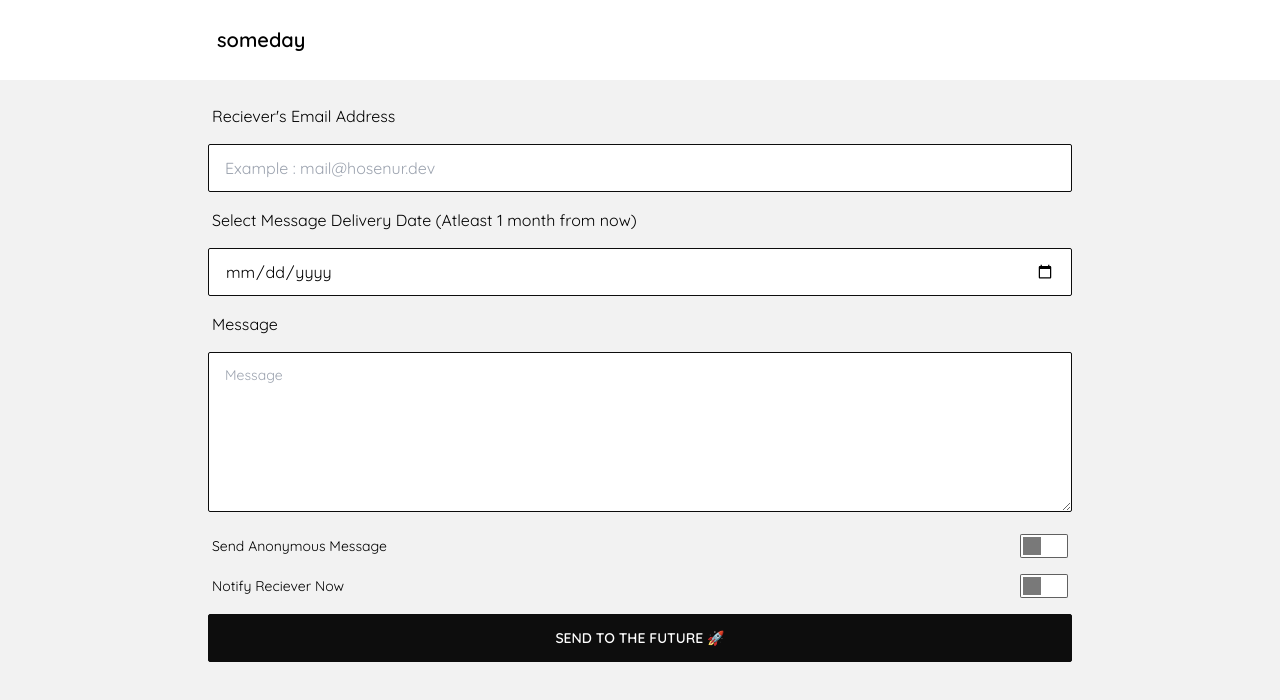
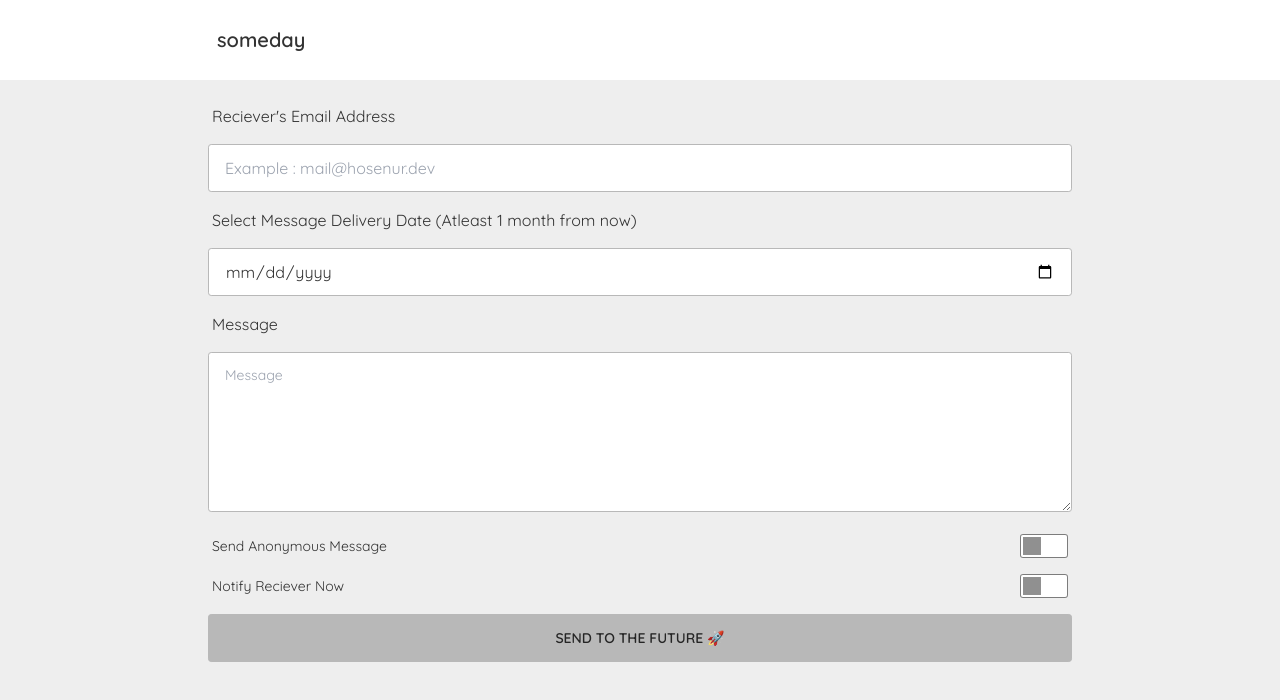
Before and after one commit to Nick777-Pixel/someday, a React (Vite) app: page /brew in a window 1280 px wide. Shown: the top 700 px of the page. Built offline with nearby package versions, Linux system fonts and the light colour scheme; no server answers.

Commit message:
Changed Theme

```diff
--- a/src/pages/Brew.tsx
+++ b/src/pages/Brew.tsx
@@ -29,7 +29,7 @@ export default function Brew() {
   };
   const handleSubmit = async () => {
     if (!message.to || !message.message || !message.date) {
-      toast.error(" Please fill all the fields!!!", {
+      toast.error("⚠️ Please Fill All The Fields", {
         position: "top-right",
         autoClose: 5000,
         hideProgressBar: false,
@@ -42,7 +42,7 @@ export default function Brew() {
       return;
     }
     if (!verifyDate()) {
-      toast.error("Date should be atleast 1 month from now", {
+      toast.error("📆 Date Should Be Atleast 1 Month From Now", {
         position: "top-right",
         autoClose: 5000,
         hideProgressBar: false,
@@ -84,6 +84,7 @@ export default function Brew() {
       <ToastContainer />
       <div className="font-quicksand max-w-4xl mx-auto p-4">
         <TextInput
+          type="email"
           label="Reciever's Email Address"
           placeholder="Example : mail@hosenur.dev"
           onChange={(e) => setMessage({ ...message, to: e.target.value })}
--- a/tailwind.config.cjs
+++ b/tailwind.config.cjs
@@ -11,6 +11,6 @@ module.exports = {
   },
   plugins: [require("daisyui")],
   daisyui: {
-    themes: ["lofi"]
+    themes: ["wireframe"]
   }
 }
```
